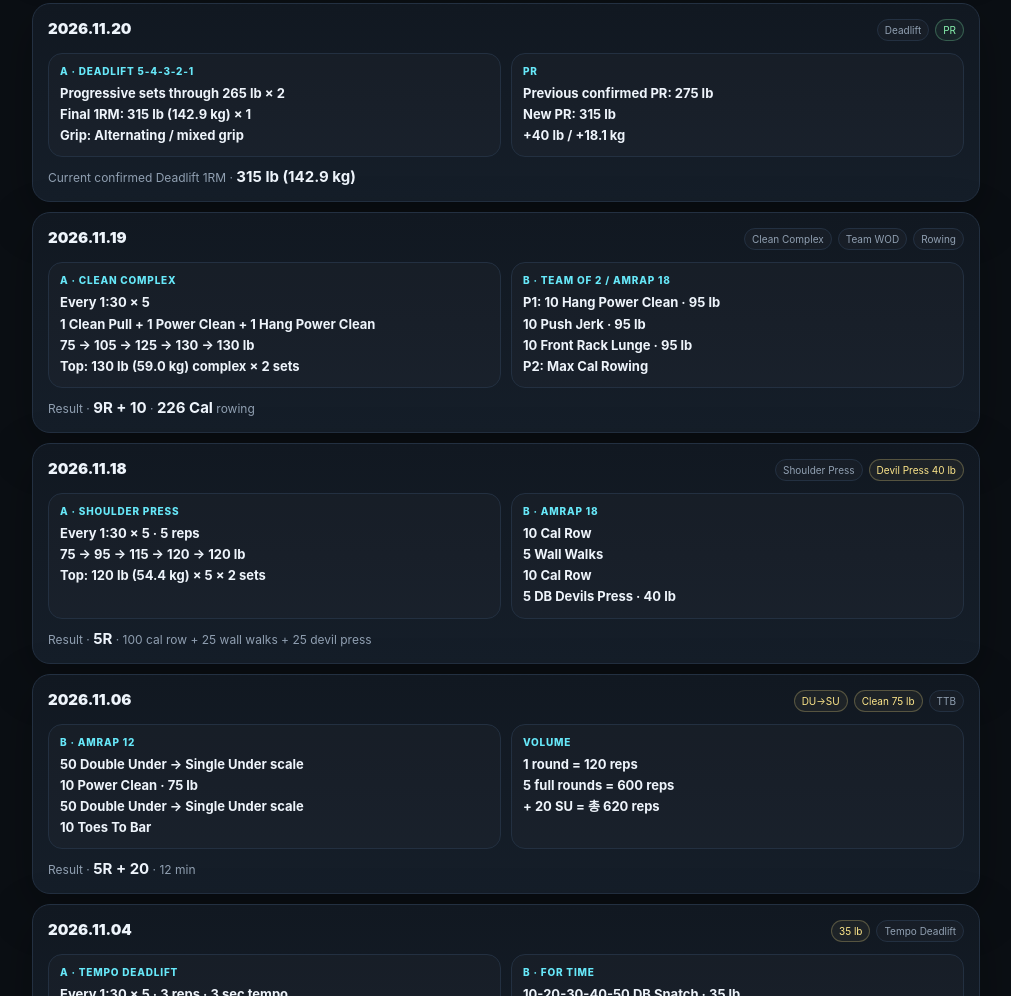
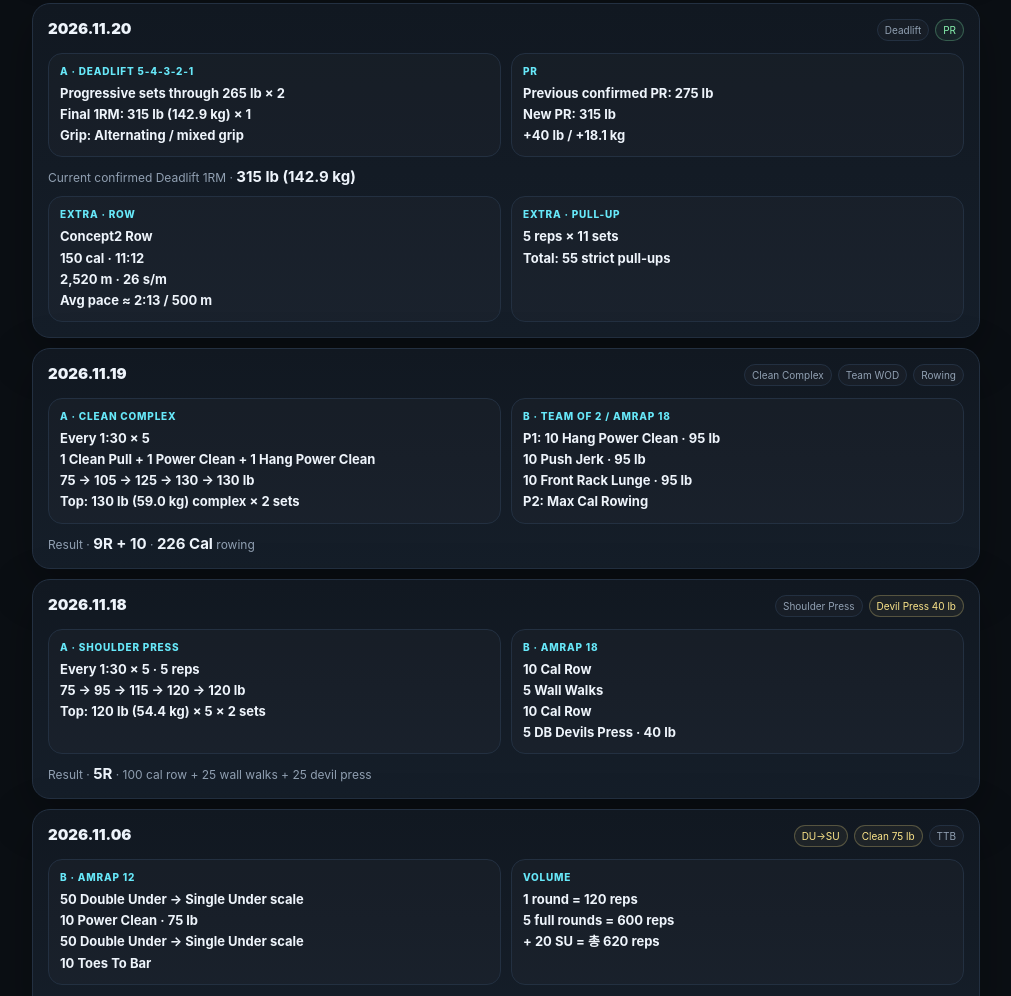
Before and after one commit to sujungod/crossfit-board, a plain HTML site: page index.html in a window 1280 px wide. Shown: the part 1232-2228 px from the top of the page, without its empty margins (134-1145 px from the left). Drawn offline with Linux system fonts and the light colour scheme.

Commit message:
Add 2026-11-20 extra rowing and pull-ups

```diff
--- a/index.html
+++ b/index.html
@@ -211,6 +211,10 @@
         <div class="wod-block"><span>PR</span><b>Previous confirmed PR: 275 lb<br>New PR: 315 lb<br>+40 lb / +18.1 kg</b></div>
       </div>
       <div class="wod-score">Current confirmed Deadlift 1RM · <strong>315 lb (142.9 kg)</strong></div>
+      <div class="wod-body" style="margin-top:10px">
+        <div class="wod-block"><span>EXTRA · ROW</span><b>Concept2 Row<br>150 cal · 11:12<br>2,520 m · 26 s/m<br>Avg pace ≈ 2:13 / 500 m</b></div>
+        <div class="wod-block"><span>EXTRA · PULL-UP</span><b>5 reps × 11 sets<br>Total: 55 strict pull-ups</b></div>
+      </div>
     </article>
     <article class="wod-card">
       <div class="wod-head">
```
